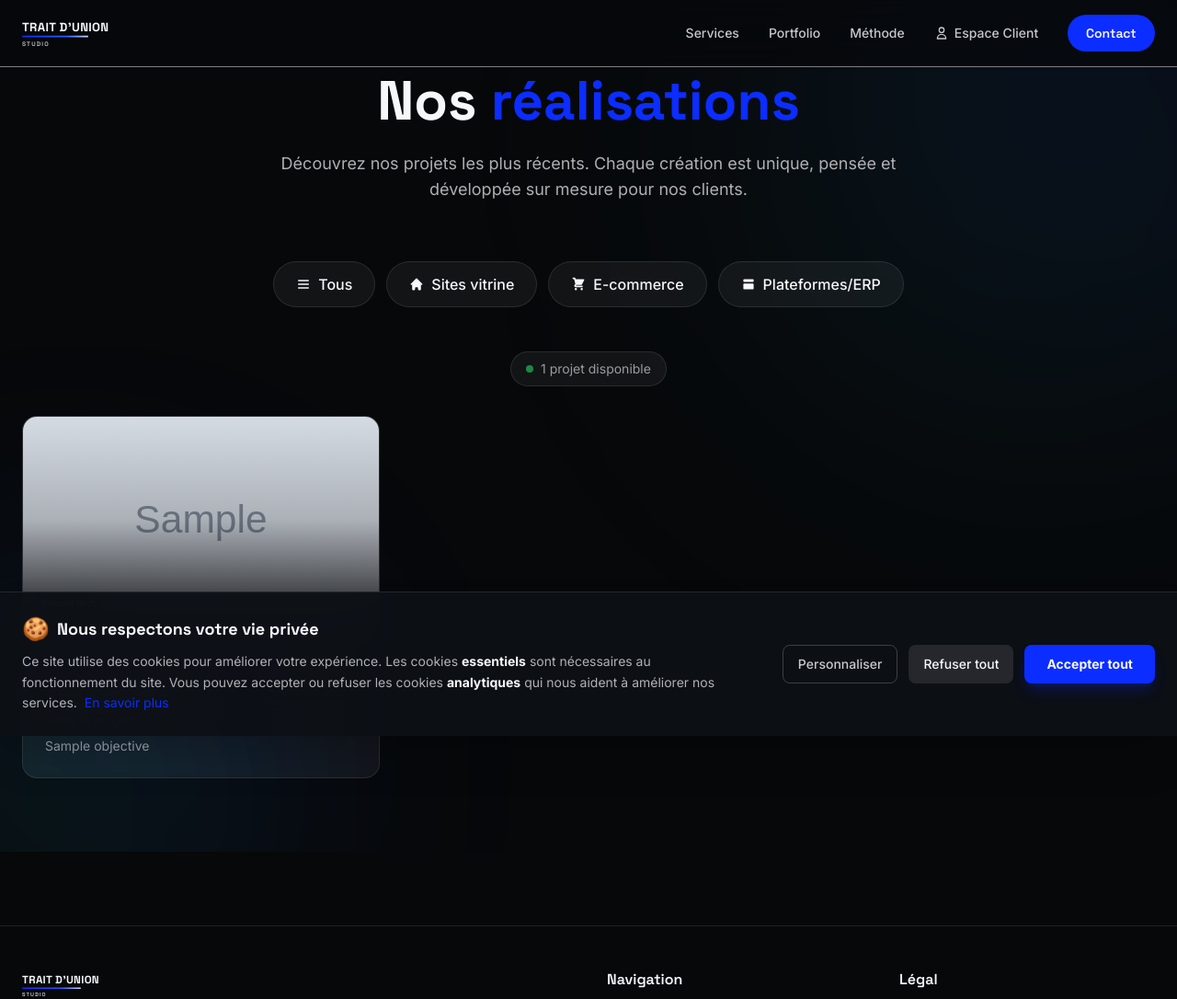
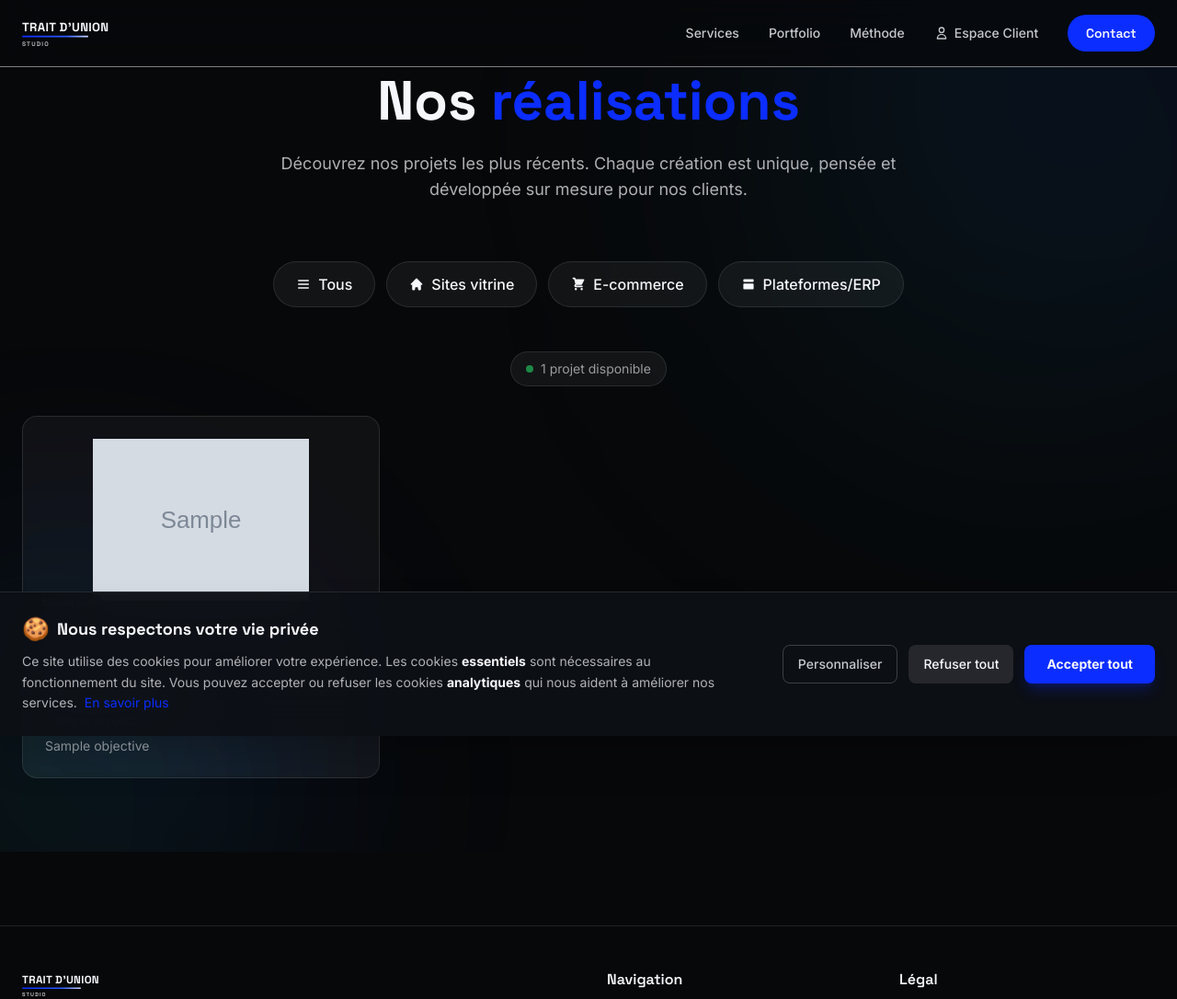
Before and after one commit to beaudelaire1/trait-d-union, a Django app: template apps/portfolio/templates/portfolio/project_list.html in a window 1280 px wide. Shown: the top 1086 px of the page at 92% size. Run offline with Django 5.2, Linux system fonts and the light colour scheme; the template is opened without the code that fills it: most values are stand-ins (such as "Sample title", 1, 10 or a date in 2020); grey boxes marked "Sample" are stand-in pictures; data that the repository does not hold is empty; some libraries are stand-ins or nearby versions.

Commit message:
Optimize thumbnail display: use object-contain and padding for logos

```diff
--- a/apps/portfolio/templates/portfolio/_project_list_partial.html
+++ b/apps/portfolio/templates/portfolio/_project_list_partial.html
@@ -6,12 +6,12 @@
 
         {% if project.thumbnail %}
         <!-- Projet avec image -->
-        <div class="relative h-56 overflow-hidden">
+        <div class="relative h-56 overflow-hidden bg-tus-black/20">
             <img src="{{ project.thumbnail.url }}"
                  alt="Projet {{ project.title }} - {{ project.get_category_display }}"
-                 class="w-full h-full object-cover group-hover:scale-110 transition-transform duration-700 ease-out"
+                 class="w-full h-full object-contain p-6 group-hover:scale-110 transition-transform duration-700 ease-out"
                  loading="lazy">
-            <div class="absolute inset-0 bg-gradient-to-t from-tus-black/90 via-tus-black/20 to-transparent"></div>
+            <div class="absolute inset-0 bg-gradient-to-t from-tus-black/90 via-tus-black/20 to-transparent opacity-0 group-hover:opacity-100 transition-opacity duration-300"></div>
 
             <!-- Tech badges sur l'image -->
             {% if project.technologies %}
```
